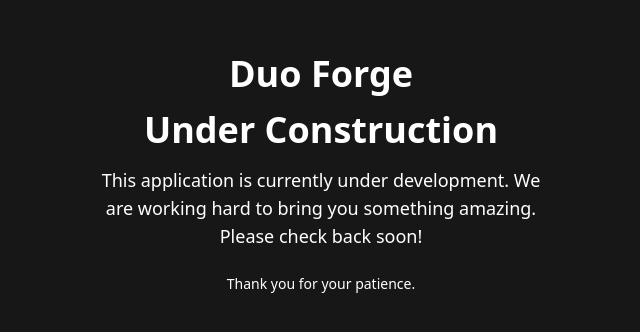
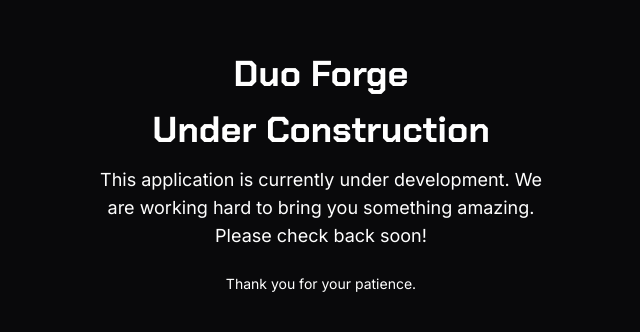
Before and after one commit to Matheus7p/duo-forge, a Next.js app: page / in a window 1280 px wide. Shown: the part 226-558 px from the top of the page, without its empty margins (319-959 px from the left). Built offline with nearby package versions, Linux system fonts and the light colour scheme.

Commit message:
chore: add shadcn setup

```diff
--- a/jest.config.ts
+++ b/jest.config.ts
@@ -17,6 +17,7 @@
     "!src/**/**.contract.ts",
     "!src/**/**.response.ts",
     "!src/**/**.enum.ts",
+    "!src/app/lib/**",
   ],
 
   coverageThreshold: {
--- a/package.json
+++ b/package.json
@@ -13,11 +13,14 @@
     "prepare": "husky"
   },
   "dependencies": {
+    "class-variance-authority": "^0.7.1",
+    "clsx": "^2.1.1",
     "framer-motion": "^12.23.24",
     "lucide-react": "^0.555.0",
     "next": "16.0.5",
     "react": "19.2.0",
     "react-dom": "19.2.0",
+    "tailwind-merge": "^3.4.0",
     "ts-node": "^10.9.2"
   },
   "devDependencies": {
@@ -45,6 +48,7 @@
     "jest-environment-jsdom": "^30.2.0",
     "tailwindcss": "^4",
     "ts-jest": "^29.4.5",
+    "tw-animate-css": "^1.4.0",
     "typescript": "^5",
     "typescript-eslint": "^8.48.0"
   }
--- a/src/app/globals.css
+++ b/src/app/globals.css
@@ -1,7 +1,132 @@
 @import "tailwindcss";
+@import "tw-animate-css";
 
-body {
-  background: #171717;
-  color: #ffffff;
+@custom-variant dark (&:is(.dark *));
+
+
+@theme inline {
+  --font-sans: var(--font-inter);
+  --font-heading: var(--font-chakra);
+
+  --radius-sm: calc(var(--radius) - 4px);
+  --radius-md: calc(var(--radius) - 2px);
+  --radius-lg: var(--radius);
+  --radius-xl: calc(var(--radius) + 4px);
+  --color-background: var(--background);
+  --color-foreground: var(--foreground);
+  --color-card: var(--card);
+  --color-card-foreground: var(--card-foreground);
+  --color-popover: var(--popover);
+  --color-popover-foreground: var(--popover-foreground);
+  --color-primary: var(--primary);
+  --color-primary-foreground: var(--primary-foreground);
+  --color-secondary: var(--secondary);
+  --color-secondary-foreground: var(--secondary-foreground);
+  --color-muted: var(--muted);
+  --color-muted-foreground: var(--muted-foreground);
+  --color-accent: var(--accent);
+  --color-accent-foreground: var(--accent-foreground);
+  --color-destructive: var(--destructive);
+  --color-border: var(--border);
+  --color-input: var(--input);
+  --color-ring: var(--ring);
+  --color-chart-1: var(--chart-1);
+  --color-chart-2: var(--chart-2);
+  --color-chart-3: var(--chart-3);
+  --color-chart-4: var(--chart-4);
+  --color-chart-5: var(--chart-5);
+  --color-sidebar: var(--sidebar);
+  --color-sidebar-foreground: var(--sidebar-foreground);
+  --color-sidebar-primary: var(--sidebar-primary);
+  --color-sidebar-primary-foreground: var(--sidebar-primary-foreground);
+  --color-sidebar-accent: var(--sidebar-accent);
+  --color-sidebar-accent-foreground: var(--sidebar-accent-foreground);
+  --color-sidebar-border: var(--sidebar-border);
+  --color-sidebar-ring: var(--sidebar-ring);
 
 }
+
+:root {
+  --radius: 0.65rem;
+  --background: oklch(0.141 0.005 285.823);
+  --foreground: oklch(1 0 0);
+  --card: oklch(1 0 0);
+  --card-foreground: oklch(0.141 0.005 285.823);
+  --popover: oklch(1 0 0);
+  --popover-foreground: oklch(0.141 0.005 285.823);
+  --primary: oklch(0.541 0.281 293.009);
+  --primary-foreground: oklch(0.969 0.016 293.756);
+  --secondary: oklch(0.967 0.001 286.375);
+  --secondary-foreground: oklch(0.21 0.006 285.885);
+  --muted: oklch(0.967 0.001 286.375);
+  --muted-foreground: oklch(0.552 0.016 285.938);
+  --accent: oklch(0.967 0.001 286.375);
+  --accent-foreground: oklch(0.21 0.006 285.885);
+  --destructive: oklch(0.577 0.245 27.325);
+  --border: oklch(0.92 0.004 286.32);
+  --input: oklch(0.92 0.004 286.32);
+  --ring: oklch(0.702 0.183 293.541);
+  --chart-1: oklch(0.811 0.111 293.571);
+  --chart-2: oklch(0.606 0.25 292.717);
+  --chart-3: oklch(0.541 0.281 293.009);
+  --chart-4: oklch(0.491 0.27 292.581);
+  --chart-5: oklch(0.432 0.232 292.759);
+  --sidebar: oklch(0.985 0 0);
+  --sidebar-foreground: oklch(0.141 0.005 285.823);
+  --sidebar-primary: oklch(0.541 0.281 293.009);
+  --sidebar-primary-foreground: oklch(0.969 0.016 293.756);
+  --sidebar-accent: oklch(0.967 0.001 286.375);
+  --sidebar-accent-foreground: oklch(0.21 0.006 285.885);
+  --sidebar-border: oklch(0.92 0.004 286.32);
+  --sidebar-ring: oklch(0.702 0.183 293.541);
+}
+
+.dark {
+  --background: oklch(0.141 0.005 285.823);
+  --foreground: oklch(0.985 0 0);
+  --card: oklch(0.21 0.006 285.885);
+  --card-foreground: oklch(0.985 0 0);
+  --popover: oklch(0.21 0.006 285.885);
+  --popover-foreground: oklch(0.985 0 0);
+  --primary: oklch(0.606 0.25 292.717);
+  --primary-foreground: oklch(0.969 0.016 293.756);
+  --secondary: oklch(0.274 0.006 286.033);
+  --secondary-foreground: oklch(0.985 0 0);
+  --muted: oklch(0.274 0.006 286.033);
+  --muted-foreground: oklch(0.705 0.015 286.067);
+  --accent: oklch(0.274 0.006 286.033);
+  --accent-foreground: oklch(0.985 0 0);
+  --destructive: oklch(0.704 0.191 22.216);
+  --border: oklch(1 0 0 / 10%);
+  --input: oklch(1 0 0 / 15%);
+  --ring: oklch(0.38 0.189 293.745);
+  --chart-1: oklch(0.811 0.111 293.571);
+  --chart-2: oklch(0.606 0.25 292.717);
+  --chart-3: oklch(0.541 0.281 293.009);
+  --chart-4: oklch(0.491 0.27 292.581);
+  --chart-5: oklch(0.432 0.232 292.759);
+  --sidebar: oklch(0.21 0.006 285.885);
+  --sidebar-foreground: oklch(0.985 0 0);
+  --sidebar-primary: oklch(0.606 0.25 292.717);
+  --sidebar-primary-foreground: oklch(0.969 0.016 293.756);
+  --sidebar-accent: oklch(0.274 0.006 286.033);
+  --sidebar-accent-foreground: oklch(0.985 0 0);
+  --sidebar-border: oklch(1 0 0 / 10%);
+  --sidebar-ring: oklch(0.38 0.189 293.745);
+}
+
+h1, h2, h3, h4, h5, h6 {
+  font-family: var(--font-heading);
+}
+
+@layer base {
+  * {
+    @apply border-border outline-ring/50;
+
+  }
+  body {
+    @apply bg-background text-foreground;
+
+  }
+
+}
--- a/src/app/layout.tsx
+++ b/src/app/layout.tsx
@@ -1,7 +1,19 @@
 import type { Metadata } from "next";
 
+import { Inter, Chakra_Petch } from "next/font/google";
 import "./globals.css";
 import { ReactElement } from "react";
+
+const inter = Inter({
+  subsets: ["latin"],
+  variable: "--font-inter",
+});
+
+const chakra = Chakra_Petch({
+  weight: ["300", "400", "500", "600", "700"],
+  subsets: ["latin"],
+  variable: "--font-chakra",
+});
 
 
 export const metadata: Metadata = {
@@ -11,7 +23,7 @@
 
 export default function RootLayout ({ children }: Readonly<{ children: React.ReactNode}>): ReactElement {
   return (
-    <html lang="pt-BR">
+    <html lang="pt-BR" className={`${inter.variable} ${chakra.variable}`}>
       <body >
         {children}
       </body>
--- /dev/null
+++ b/src/app/lib/utils.ts
@@ -0,0 +1,7 @@
+import { clsx, type ClassValue } from "clsx";
+import { twMerge } from "tailwind-merge";
+
+// eslint-disable-next-line @typescript-eslint/explicit-function-return-type
+export function cn (...inputs: ClassValue[]) {
+  return twMerge(clsx(inputs));
+}
```
Also changed, not shown: components.json (added), 1 other file (tests, documents, lock files or other folders).
